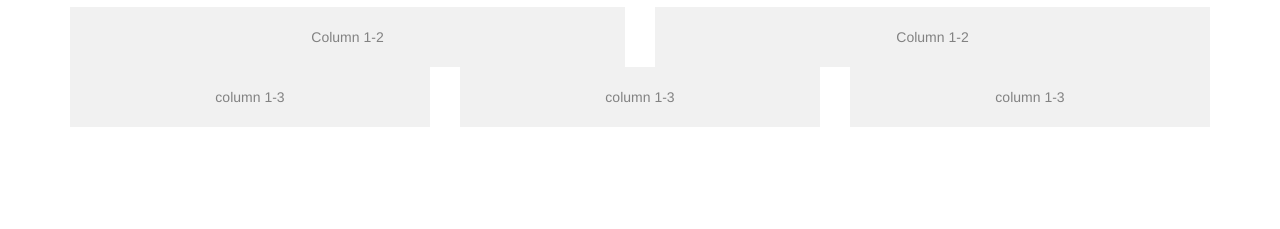
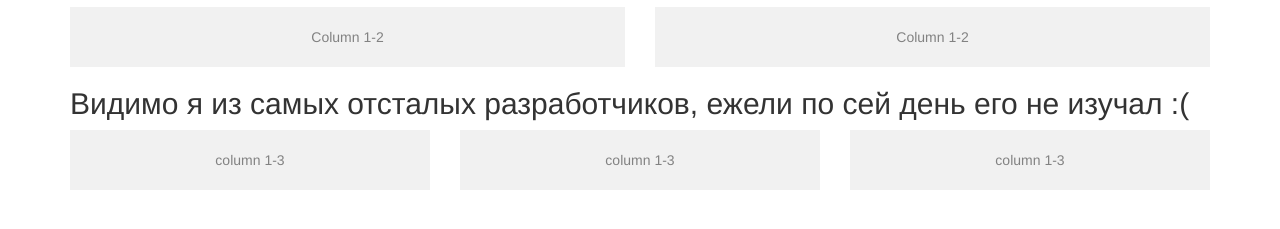
Before and after one commit to edytor49/test-proekt, a plain HTML site: page index.html in a window 1280 px wide. Shown: the part 213-442 px from the top of the page. Drawn offline with nearby package versions, Linux system fonts and the light colour scheme.

Commit message:
<h2> added
Добавлен заголовок второго уровня!

```diff
--- a/index.html
+++ b/index.html
@@ -22,6 +22,7 @@
       </div>
     </div>
   </div>
+  <h2>Видимо я из самых отсталых разработчиков, ежели по сей день его не изучал :(</h2>
   <div class="row">
     <div class="col-sm-4">
       <div class="column">
```
